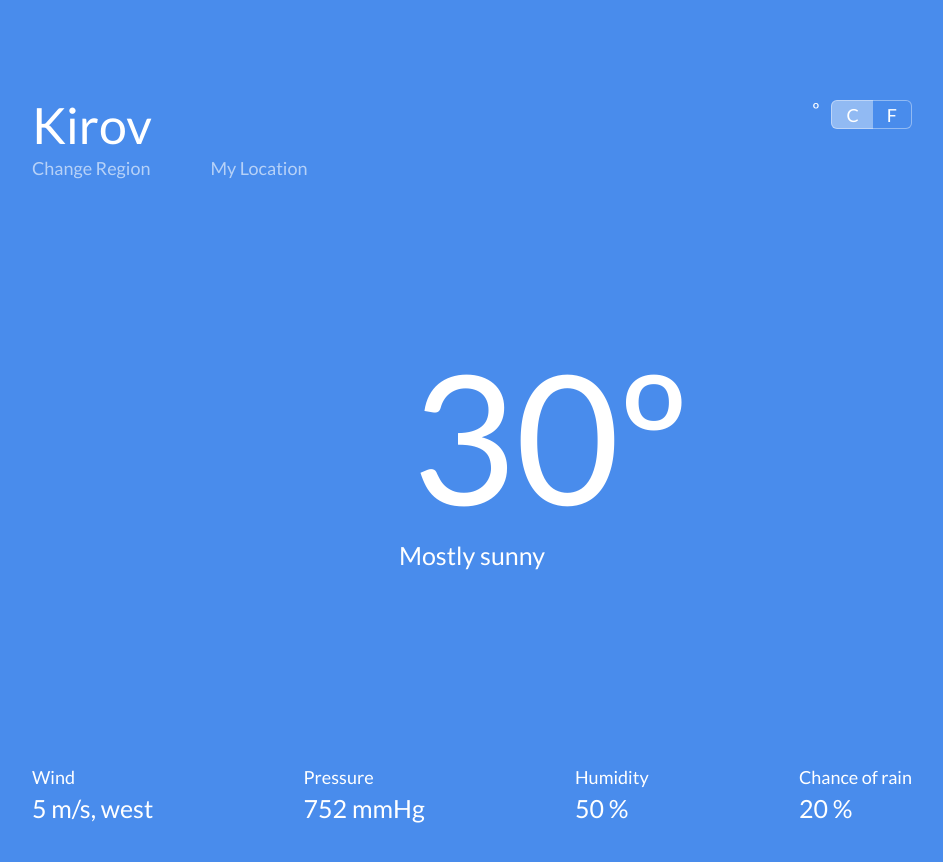
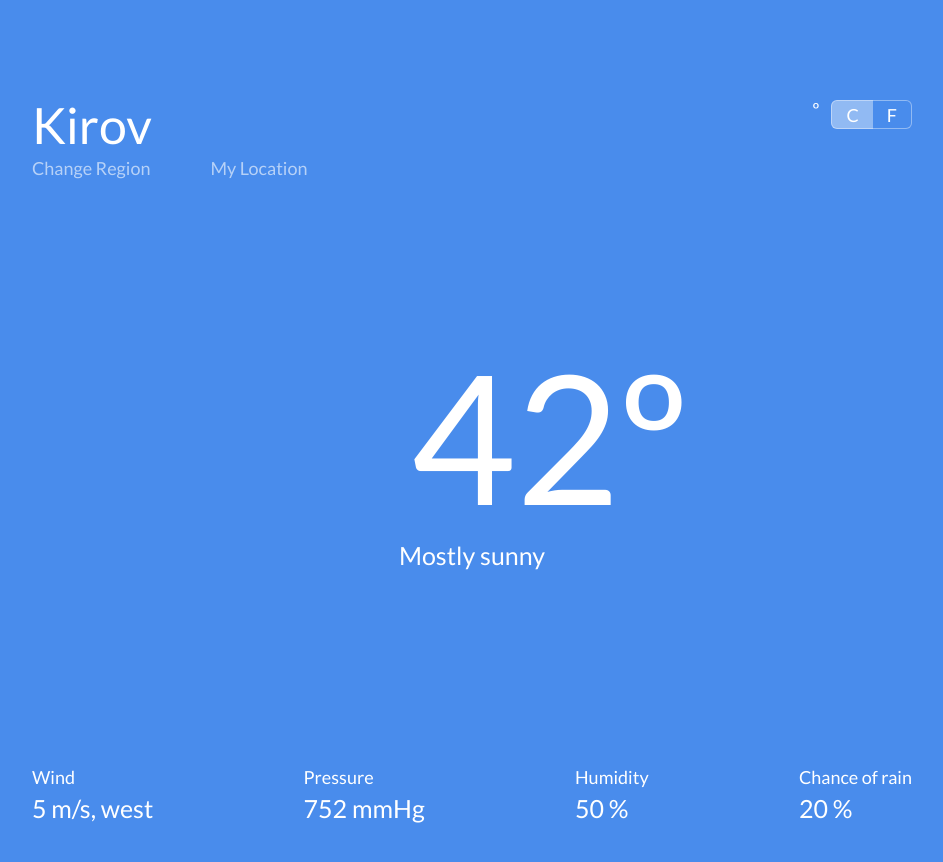
Before and after one commit to les8/Weather-Application, a Vue app: page / in a window 1280 px wide. Shown: the top 862 px of the page, without its empty margins (168-1111 px from the left). Built offline with nearby package versions, Linux system fonts and the light colour scheme; no server answers.

Commit message:
Add temperature request #3

```diff
--- a/src/App.vue
+++ b/src/App.vue
@@ -22,6 +22,9 @@ export default {
     Main,
     Footer,
   },
+  mounted() {
+    this.$store.dispatch("setCurrentWeather");
+  },
 };
 </script>
 
--- a/src/components/header/location/Location.vue
+++ b/src/components/header/location/Location.vue
@@ -29,7 +29,6 @@
 
 <script>
 import SvgIcon from "./../../constructor/SvgIcon.vue";
-import axios from "axios";
 
 export default {
   name: "location-block",
@@ -42,16 +41,6 @@ export default {
   },
   mounted() {
     this.currentCity = this.$store.getters.getCurrentCity;
-    this.apiKey = this.$store.getters.getApiKey;
-
-    if (this.apiKey) {
-      this.getData();
-    }
-  },
-  updated() {
-    if (!this.inChanges && this.apiKey) {
-      this.getData();
-    }
   },
   components: {
     SvgIcon,
@@ -64,15 +53,6 @@ export default {
     setCurrentCity() {
       this.$store.commit("setCurrentCity", this.currentCity);
       this.inChanges = false;
-    },
-    getData() {
-      axios
-        .get(
-          `https://api.openweathermap.org/data/2.5/weather?q=${this.currentCity}&appid=${this.apiKey}`
-        )
-        .then((response) =>
-          this.$store.commit("setCurrentWeather", response.data)
-        );
     },
   },
 };
--- a/src/components/main/Main.vue
+++ b/src/components/main/Main.vue
@@ -13,14 +13,29 @@ import SvgIcon from "../constructor/SvgIcon.vue";
 
 export default {
   name: "main-weather",
-  data() {
-    return {
-      currentTemperature: "30",
-      weatherInfo: "Mostly sunny",
-    };
-  },
   components: {
     SvgIcon,
+  },
+  computed: {
+    apiData() {
+      return this.$store.getters.getCurrentWeather;
+    },
+    currentTemperature() {
+      if (this.apiData) {
+        const temperature = this.apiData.main.temp;
+        return Math.round(this.kelvinToСelsius(parseInt(temperature, 10)));
+      } else return "42";
+    },
+    weatherInfo() {
+      if (this.apiData) {
+        return this.apiData.weather[0].description;
+      } else return "Mostly sunny";
+    },
+  },
+  methods: {
+    kelvinToСelsius(num) {
+      return num - 273.15;
+    },
   },
 };
 </script>
--- a/src/store/store.js
+++ b/src/store/store.js
@@ -1,4 +1,5 @@
 import { createStore } from "vuex";
+import axios from "axios";
 
 export const store = createStore({
   state() {
@@ -21,4 +22,14 @@ export const store = createStore({
       state.currentWeather = payload;
     },
   },
+  actions: {
+    async setCurrentWeather(state) {
+      const weather = await axios
+        .get(
+          `https://api.openweathermap.org/data/2.5/weather?q=${this.state.currentCity}&appid=${this.state.apiKey}`
+        )
+        .then((response) => response.data);
+      state.commit("setCurrentWeather", weather);
+    },
+  },
 });
```
